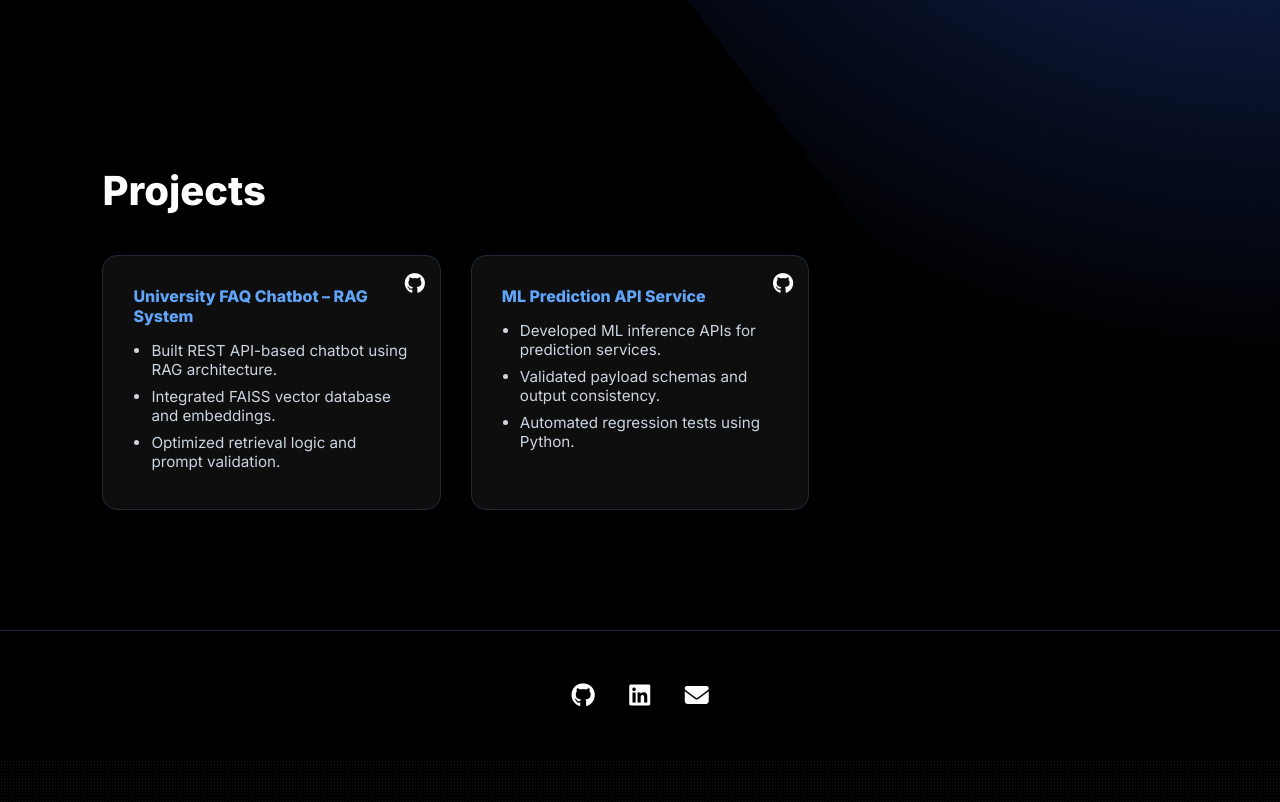
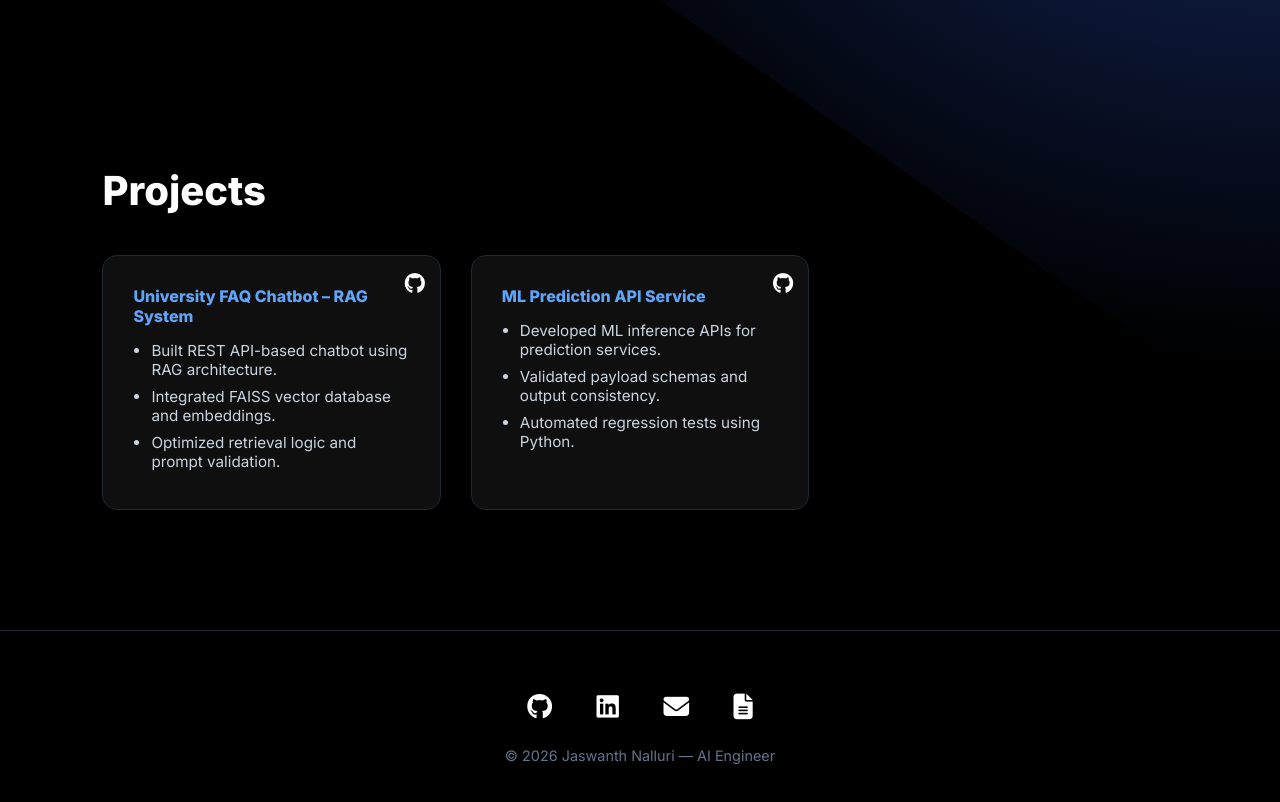
Before and after one commit to jaswanthnalluri2001/Portfolio, a plain HTML site: page index.html in a window 1280 px wide. Shown: the part 1342-2144 px from the top of the page. Before the commit the page ends 2102 px from the top, so only its background shows below. Drawn offline with nearby package versions, Linux system fonts and the light colour scheme.

Commit message:
Update index.html

```diff
--- a/index.html
+++ b/index.html
@@ -3,7 +3,7 @@
 <head>
 <meta charset="UTF-8">
 <meta name="viewport" content="width=device-width, initial-scale=1.0">
-<title>AI Engineer | Portfolio</title>
+<title>AI Engineer | Jaswanth</title>
 
 <link href="https://fonts.googleapis.com/css2?family=Inter:wght@300;400;600;800&display=swap" rel="stylesheet">
 <script src="https://unpkg.com/typed.js@2.1.0/dist/typed.umd.js"></script>
@@ -25,32 +25,30 @@ body{
   cursor:default;
 }
 
-/* SOLAR GALAXY BACKGROUND */
+/* 🌌 SOLAR GALAXY BACKGROUND */
 body::before{
   content:"";
   position:fixed;
   width:200%;
   height:200%;
   background:radial-gradient(circle at center, #1e3a8a 0%, #000000 60%);
-  animation:galaxyMove 40s linear infinite;
+  animation:galaxyRotate 60s linear infinite;
   z-index:-2;
 }
 
-@keyframes galaxyMove{
+@keyframes galaxyRotate{
   from{transform:rotate(0deg);}
   to{transform:rotate(360deg);}
 }
 
-/* STARS */
 body::after{
   content:"";
   position:fixed;
   width:100%;
   height:100%;
-  background-image:
-  radial-gradient(white 1px, transparent 1px);
+  background-image:radial-gradient(white 1px, transparent 1px);
   background-size:3px 3px;
-  opacity:0.08;
+  opacity:0.05;
   z-index:-1;
 }
 
@@ -94,8 +92,8 @@ nav a:hover{
 }
 
 .hero img{
-  width:160px;
-  height:160px;
+  width:170px;
+  height:170px;
   border-radius:50%;
   object-fit:cover;
   border:3px solid #60a5fa;
@@ -117,7 +115,7 @@ nav a:hover{
   color:#cbd5e1;
 }
 
-/* SECTION */
+/* SECTIONS */
 section{
   padding:120px 8%;
 }
@@ -143,7 +141,7 @@ section{
 }
 
 .card{
-  background:rgba(20,20,20,0.7);
+  background:rgba(20,20,20,0.75);
   padding:30px;
   border-radius:15px;
   border:1px solid #1f2937;
@@ -172,7 +170,7 @@ section{
   color:#cbd5e1;
 }
 
-/* GITHUB ICON ON PROJECT */
+/* GitHub icon on project */
 .github-icon{
   position:absolute;
   top:15px;
@@ -184,24 +182,32 @@ section{
 
 .github-icon:hover{
   color:#60a5fa;
+  transform:scale(1.2);
 }
 
 /* FOOTER */
 footer{
-  padding:50px 8%;
+  padding:60px 8%;
   text-align:center;
   border-top:1px solid #1f2937;
 }
 
 .social-icons a{
-  margin:0 15px;
-  font-size:1.5rem;
+  margin:0 20px;
+  font-size:1.6rem;
   color:white;
-  transition:0.3s;
+  transition:0.3s ease;
 }
 
 .social-icons a:hover{
   color:#60a5fa;
+  transform:translateY(-3px);
+}
+
+footer p{
+  margin-top:25px;
+  color:#64748b;
+  font-size:0.9rem;
 }
 </style>
 </head>
@@ -218,7 +224,7 @@ footer{
 </nav>
 
 <section class="hero">
-  <img src="profile.jpg" alt="Profile">
+  <img src="profile.jpg" alt="Jaswanth">
   <h2>Hello, I'm <span>Jaswanth</span></h2>
   <p><span id="typed"></span></p>
 </section>
@@ -273,10 +279,12 @@ footer{
 
 <footer id="contact">
   <div class="social-icons">
-    <a href="#"><i class="fab fa-github"></i></a>
-    <a href="#"><i class="fab fa-linkedin"></i></a>
-    <a href="#"><i class="fas fa-envelope"></i></a>
+    <a href="https://github.com/YOUR_USERNAME" target="_blank"><i class="fab fa-github"></i></a>
+    <a href="https://linkedin.com/in/YOUR_LINKEDIN" target="_blank"><i class="fab fa-linkedin"></i></a>
+    <a href="mailto:your_email@gmail.com"><i class="fas fa-envelope"></i></a>
+    <a href="Jaswanth_Nalluri_Resume.pdf" target="_blank"><i class="fas fa-file-alt"></i></a>
   </div>
+  <p>© 2026 Jaswanth Nalluri — AI Engineer</p>
 </footer>
 
 <script>
```
